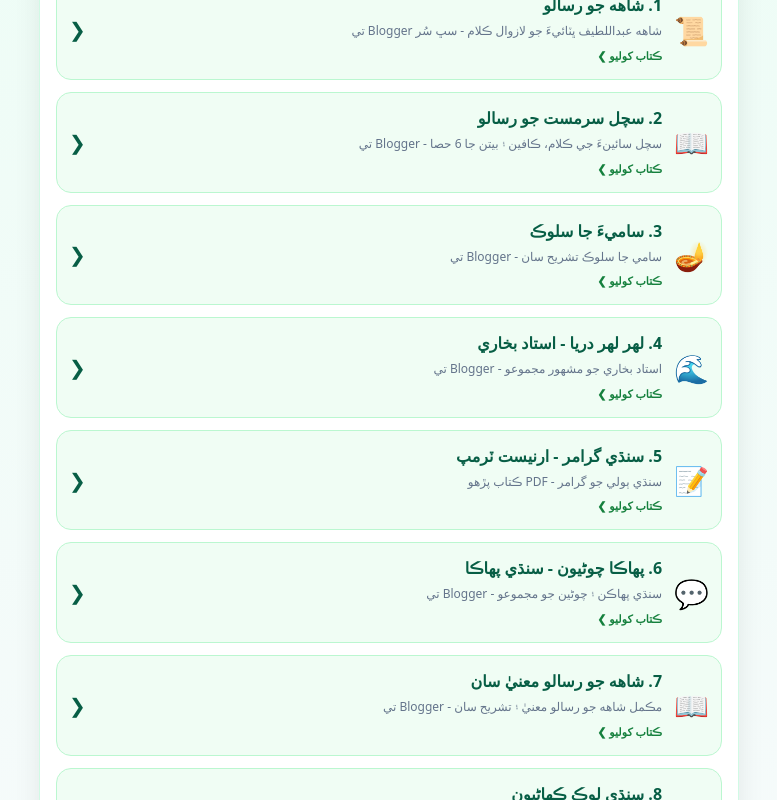
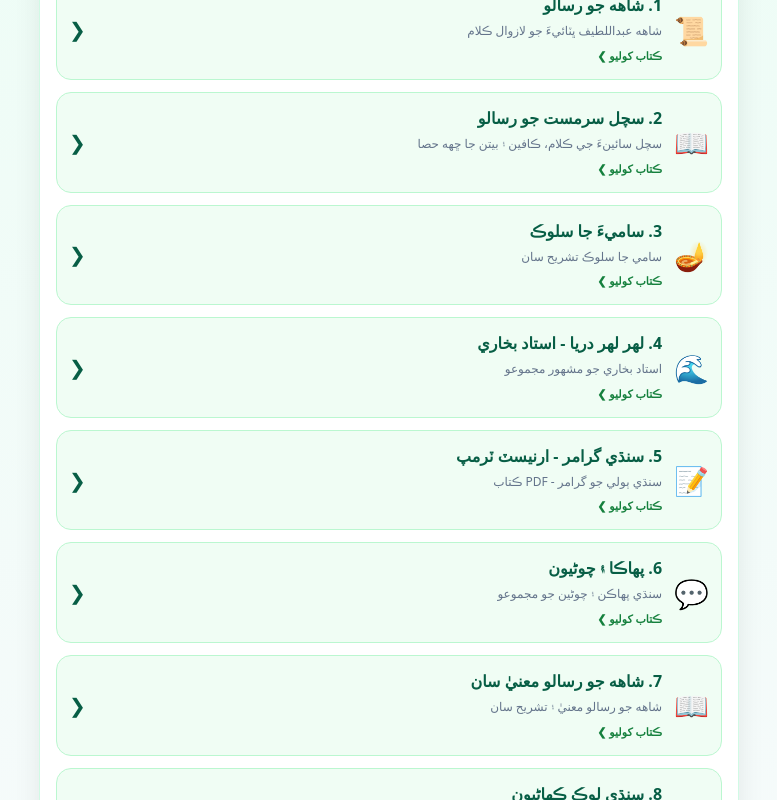
Before and after one commit to islamsolangi/sindhigpt, a Next.js app: page /app/books in a window 1280 px wide. Shown: the part 300-1100 px from the top of the page, without its empty margins (251-1028 px from the left). Built offline with nearby package versions, Linux system fonts and the light colour scheme.

Commit message:
Update page.tsx

```diff
--- a/app/app/books/page.tsx
+++ b/app/app/books/page.tsx
@@ -1,12 +1,15 @@
+
 "use client";
+
 import { useState } from "react";
 
 const sachalSections = [
   {
     title: "سچل جو رسالو - عثمان علي انصاري",
-    description: "سچل سرمست جو مڪمل رسالو - Blogger تي پڙهو",
+    description: "سچل سرمست جو مڪمل رسالو",
     icon: "📖",
     href: "https://islamsolangi786.blogspot.com/2026/10/sachal-jo-risalo-complete-pdf.html",
+    pdf: "/Sachal-jo-risalo.pdf",
   },
   {
     title: "سچل سرمست جون ڪافيون",
@@ -43,56 +46,61 @@ const sachalSections = [
 const books = [
   {
     title: "شاهه جو رسالو",
-    description: "شاهه عبداللطيف ڀٽائيءَ جو لازوال ڪلام - سڀ سُر Blogger تي",
+    description: "شاهه عبداللطيف ڀٽائيءَ جو لازوال ڪلام",
     icon: "📜",
     href: "https://islamsolangi786.blogspot.com/2026/10/shah-jo-risalo-mukamal-online-read.html",
     ready: true,
   },
   {
     title: "سچل سرمست جو رسالو",
-    description: "سچل سائينءَ جي ڪلام، ڪافين ۽ بيتن جا 6 حصا - Blogger تي",
+    description: "سچل سائينءَ جي ڪلام، ڪافين ۽ بيتن جا ڇهه حصا",
     icon: "📖",
     type: "sachal",
     ready: true,
   },
   {
     title: "ساميءَ جا سلوڪ",
-    description: "سامي جا سلوڪ تشريح سان - Blogger تي",
+    description: "سامي جا سلوڪ تشريح سان",
     icon: "🪔",
     href: "https://islamsolangi786.blogspot.com/2026/10/sami-ja-salook-mukamal-kitab-sindhi-pdf-tashreeh.html",
+    pdf: "/Sammi-ja-sulook.pdf",
     ready: true,
   },
   {
     title: "لهر لهر دريا - استاد بخاري",
-    description: "استاد بخاري جو مشهور مجموعو - Blogger تي",
+    description: "استاد بخاري جو مشهور مجموعو",
     icon: "🌊",
     href: "https://islamsolangi786.blogspot.com/2026/10/lehar-lehar-darya-ustad-bukhari-online.html",
+    pdf: "/Lahar-lahar-darya.pdf",
     ready: true,
   },
   {
-    title: "سنڌي گرامر - ارنيست ٽرمپ",
-    description: "سنڌي ٻولي جو گرامر - PDF ڪتاب پڙهو",
+    title: "سنڌي گرامر - ارنيسٽ ٽرمپ",
+    description: "سنڌي ٻولي جو گرامر - PDF ڪتاب",
     icon: "📝",
     href: "https://islamsolangi786.blogspot.com/2026/10/sindhi-grammar-ernest-trump-online.html",
+    pdf: "/Sindhi-grammar.pdf",
     ready: true,
   },
   {
-    title: "پهاڪا چوڻيون - سنڌي پهاڪا",
-    description: "سنڌي پهاڪن ۽ چوڻين جو مجموعو - Blogger تي",
+    title: "پهاڪا ۽ چوڻيون",
+    description: "سنڌي پهاڪن ۽ چوڻين جو مجموعو",
     icon: "💬",
     href: "https://islamsolangi786.blogspot.com/2026/10/pahaka-chooniyan-sindhi-proverbs-online.html",
+    pdf: "/Pahaka-chawaniyon.pdf",
     ready: true,
   },
   {
     title: "شاهه جو رسالو معنيٰ سان",
-    description: "مڪمل شاهه جو رسالو معنيٰ ۽ تشريح سان - Blogger تي",
+    description: "شاهه جو رسالو معنيٰ ۽ تشريح سان",
     icon: "📖",
     href: "https://islamsolangi786.blogspot.com/2026/10/shah-jo-risalo-mukamal-online-read.html",
+    pdf: "/shah-jo-risalo-with-meaning.pdf",
     ready: true,
   },
   {
     title: "سنڌي لوڪ ڪهاڻيون",
-    description: "سسئي پنهون، عمر مارئي، مومل راڻو - Blogger تي",
+    description: "سسئي پنهون، عمر مارئي، مومل راڻو",
     icon: "🏺",
     href: "https://islamsolangi786.blogspot.com/search/label/لوڪ%20ڪهاڻيون",
     ready: true,
@@ -147,13 +155,7 @@ export default function BooksLibraryPage() {
               : "سنڌي ڪتابن جي لائبريري"}
           </h1>
 
-          <p
-            style={{
-              color: "#64748b",
-              lineHeight: 1.9,
-              margin: 0,
-            }}
-          >
+          <p style={{ color: "#64748b", lineHeight: 1.9, margin: 0 }}>
             {showSachal
               ? "سچل سائينءَ جي ڪلام جا ڇهه حصا"
               : "سنڌي ٻولي، ادب، شاعري ۽ ثقافت جو خزانو"}
@@ -188,12 +190,7 @@ export default function BooksLibraryPage() {
                 </span>
 
                 <span style={{ flex: 1 }}>
-                  <strong
-                    style={{
-                      display: "block",
-                      fontSize: "16px",
-                    }}
-                  >
+                  <strong style={{ display: "block", fontSize: "16px" }}>
                     {index + 1}. {item.title}
                   </strong>
 
@@ -218,9 +215,7 @@ export default function BooksLibraryPage() {
                       fontWeight: "bold",
                     }}
                   >
-                    {"href" in item && item.href === "/Sindhi-grammar.pdf"
-                      ? "PDF ڪتاب پڙهو ❯"
-                      : "ڪتاب کوليو ❯"}
+                    ڪتاب کوليو ❯
                   </span>
                 </span>
 
```
